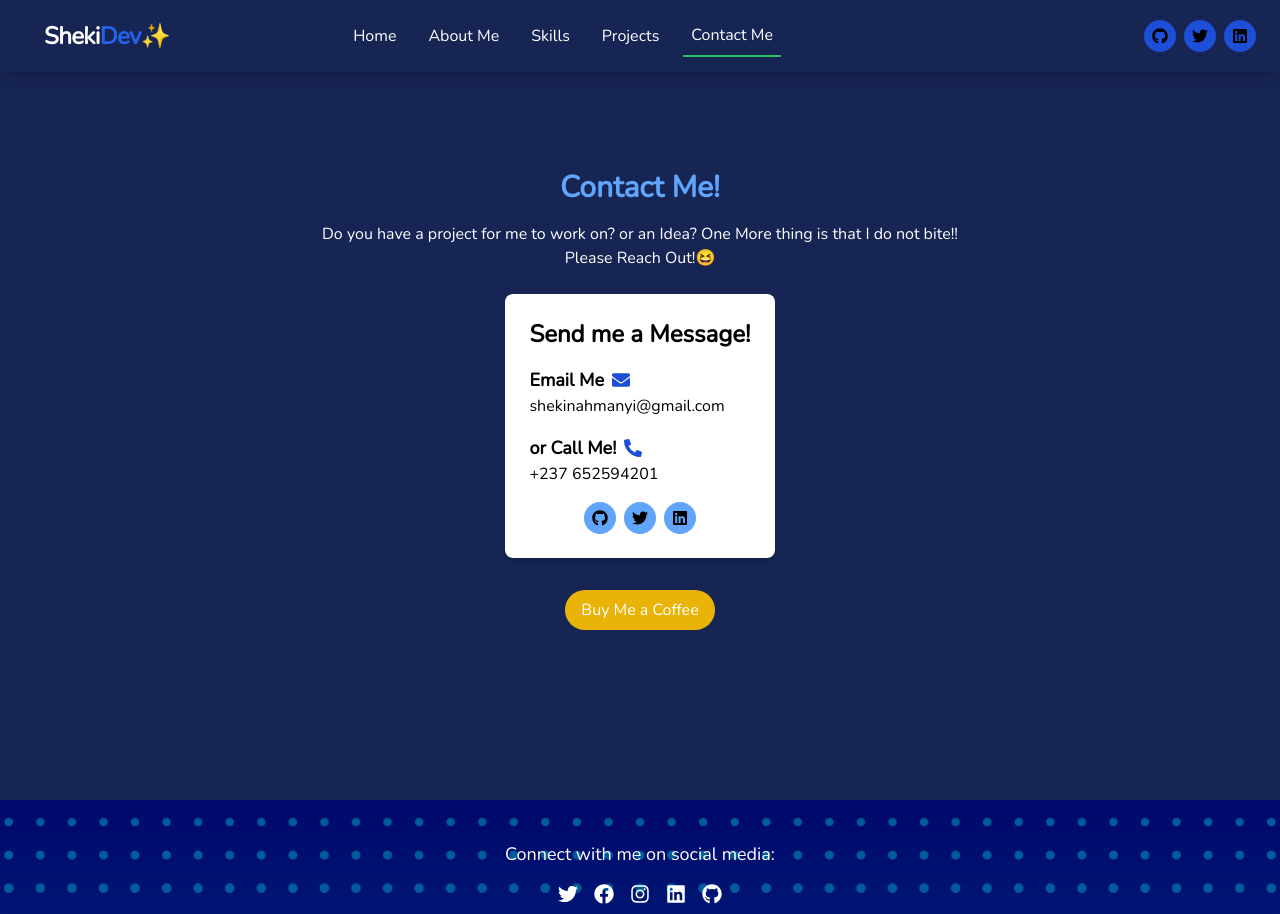
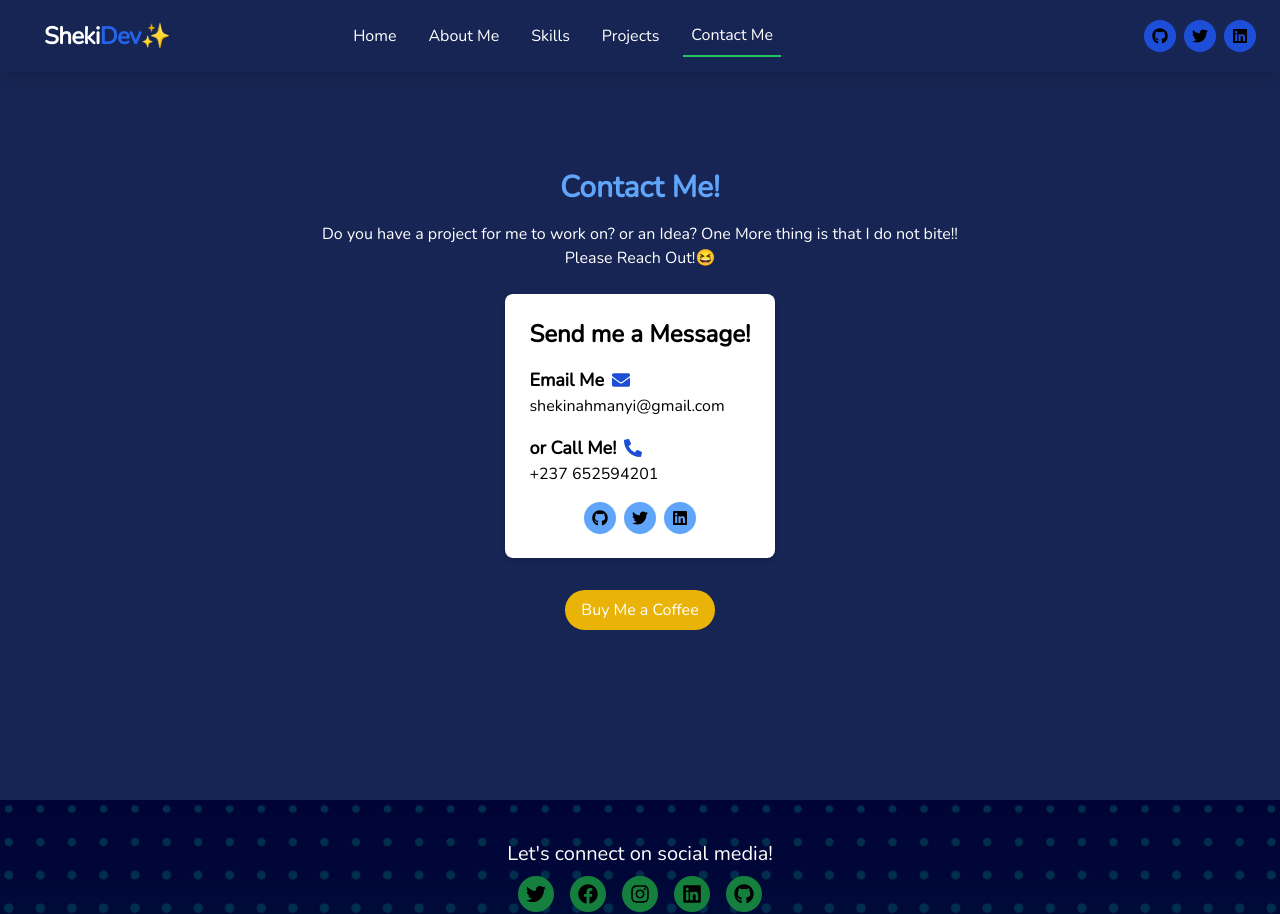
Before and after one commit to shekinahmanyi/portfolio-website2, a React (Create React App) app in the folder portfolio-site/: page /contact in a window 1280 px wide. Shown: the top 914 px of the page. Built offline with nearby package versions, Linux system fonts and the light colour scheme.

Commit message:
Reduced the brightness of footer

```diff
--- a/portfolio-site/src/components/Footer.jsx
+++ b/portfolio-site/src/components/Footer.jsx
@@ -1,33 +1,72 @@
-import React from 'react';
-import { FaTwitter, FaFacebook, FaInstagram, FaLinkedin, FaGithub } from 'react-icons/fa';
-import h1 from '../images/h1.jpg';
+import React from "react";
+import {
+  FaTwitter,
+  FaFacebook,
+  FaInstagram,
+  FaLinkedin,
+  FaGithub,
+} from "react-icons/fa";
+import h1 from "../images/h1.jpg";
 
 function Footer() {
   const footerYear = new Date().getFullYear();
 
   return (
-    <footer className="footer p-10 bg-white bg-cover bg-center text-primary-content text-white flex flex-col justify-center items-center text-base" style={{ backgroundImage: `url(${h1})` }}>
-      <div>
-        <p className="mb-4 text-lg font-nunito">Connect with me on social media:</p>
-        <div className="flex justify-center items-center space-x-4 mb-4 font-nunito text-xl">
-          <a href="https://twitter.com/shekinahmanyi" target="_blank" rel="noopener noreferrer">
+    <footer className="relative p-10 text-primary-content flex flex-col justify-center items-center text-base">
+      <div
+        className="absolute inset-0 z-0 bg-cover bg-center brightness-50"
+        style={{ backgroundImage: `url(${h1})` }}
+      />
+      <div className="relative z-10 container text-white">
+        <p className="mb-2 text-xl font-nunito text-center">
+          Let's connect on social media!
+        </p>
+        <div className="flex justify-center items-center space-x-4 text-xl text-black">
+          <a
+            href="https://twitter.com/shekinahmanyi"
+            target="_blank"
+            rel="noopener noreferrer"
+            className="transition ease-in-out delay-150 hover:-translate-y-1 hover:scale-110 bg-green-700 rounded-full p-2"
+          >
             <FaTwitter />
           </a>
-          <a href="https://www.facebook.com/shekinahmanyi" target="_blank" rel="noopener noreferrer">
+          <a
+            href="https://www.facebook.com/shekinahmanyi"
+            target="_blank"
+            rel="noopener noreferrer"
+            className="transition ease-in-out delay-150 hover:-translate-y-1 hover:scale-110 bg-green-700 rounded-full p-2"
+          >
             <FaFacebook />
           </a>
-          <a href="https://www.instagram.com/shekinahmanyi" target="_blank" rel="noopener noreferrer">
+          <a
+            href="https://www.instagram.com/shekinahmanyi"
+            target="_blank"
+            rel="noopener noreferrer"
+            className="transition ease-in-out delay-150 hover:-translate-y-1 hover:scale-110 bg-green-700 rounded-full p-2"
+          >
             <FaInstagram />
           </a>
-          <a href="https://www.linkedin.com/in/shekinahmanyi" target="_blank" rel="noopener noreferrer">
+          <a
+            href="https://www.linkedin.com/in/shekinahmanyi"
+            target="_blank"
+            rel="noopener noreferrer"
+            className="transition ease-in-out delay-150 hover:-translate-y-1 hover:scale-110 bg-green-700 rounded-full p-2"
+          >
             <FaLinkedin />
           </a>
-          <a href="https://www.github.com/shekinahmanyi">
+          <a
+            href="https://www.github.com/shekinahmanyi"
+            target="_blank"
+            rel="noopener noreferrer"
+            className="transition ease-in-out delay-150 hover:-translate-y-1 hover:scale-110 bg-green-700 rounded-full p-2"
+          >
             <FaGithub />
           </a>
         </div>
-        <p className="text-center font-nunito text-sm">Designed & Built with❤️by Sheki Dev✨</p>
-        <p className="font-nunito text-sm text-center">&copy; {footerYear} All rights reserved</p>
+        <div className="text-center font-nunito text-sm mt-12">
+          <p className="">Designed & Built with❤️by Sheki Dev✨</p>
+          <p className="">&copy; {footerYear} All rights reserved</p>
+        </div>
       </div>
     </footer>
   );
--- a/portfolio-site/src/components/Navbar.jsx
+++ b/portfolio-site/src/components/Navbar.jsx
@@ -93,7 +93,7 @@ function Navbar() {
             href="https://github.com/shekinahmanyi"
             target="_blank"
             rel="noopener noreferrer"
-            className="bg-blue-700 rounded-full p-2"
+            className="transition ease-in-out delay-150 hover:-translate-y-1 hover:scale-110 bg-blue-700 rounded-full p-2"
           >
             <FaGithub />
           </a>
@@ -101,7 +101,7 @@ function Navbar() {
             href="https://twitter.com/ShekinahManyi"
             target="_blank"
             rel="noopener noreferrer"
-            className="bg-blue-700 rounded-full p-2"
+            className="transition ease-in-out delay-150 hover:-translate-y-1 hover:scale-110 bg-blue-700 rounded-full p-2"
           >
             <FaTwitter />
           </a>
@@ -109,7 +109,7 @@ function Navbar() {
             href="https://www.linkedin.com/in/shekinah-manyi-849a21210/"
             target="_blank"
             rel="noopener noreferrer"
-            className="bg-blue-700 rounded-full p-2"
+            className="transition ease-in-out delay-150 hover:-translate-y-1 hover:scale-110 bg-blue-700 rounded-full p-2"
           >
             <FaLinkedin />
           </a>
```
